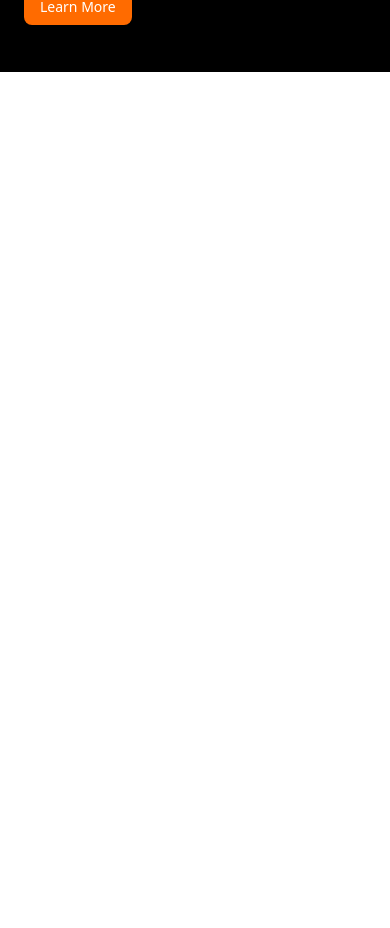
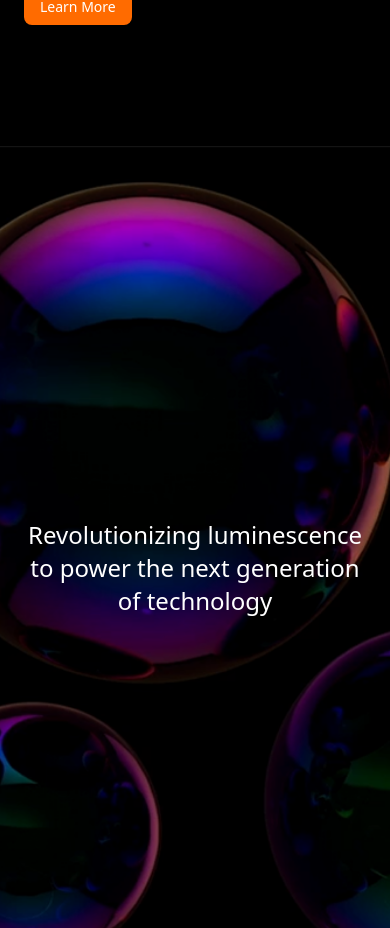
Before and after one commit to shakthishetty/quixta, a Next.js app: page / in a window 390 px wide. Shown: the part 2353-3281 px from the top of the page. Before the commit the page ends 2425 px from the top, so only its background shows below. Built offline with nearby package versions, Linux system fonts and the light colour scheme.

Commit message:
bubble section implimented and made responsive across the device

```diff
--- a/components/AdvancedMaterial.tsx
+++ b/components/AdvancedMaterial.tsx
@@ -1,10 +1,13 @@
+import Bubble from "./Bubble";
+
 const AdvancedMaterial = () => {
   return (
-    <section className="relative w-full bg-black text-white overflow-hidden min-h-screen pb-10">
+    <>
+    <section className="relative w-full bg-black text-white overflow-hidden min-h-screen pb-30">
       {/* === Gradient Path with Rounded Corner === */}
 
  <svg
-  className="absolute top-0 left-0 w-full h-[1200px] sm:h-[1500px] md:h-[1700px] pointer-events-none md:left-40"
+  className="absolute top-0 left-0 w-full h-[1200px] sm:h-[1500px] md:h-[1800px] pointer-events-none md:left-40"
   viewBox="0 0 1000 2000"
   preserveAspectRatio="xMinYMin meet"
 >
@@ -88,6 +91,10 @@ const AdvancedMaterial = () => {
         </div>
       </div>
     </section>
+    <section>
+      <Bubble />
+    </section>
+    </>
   );
 };
 
--- /dev/null
+++ b/components/Bubble.tsx
@@ -0,0 +1,28 @@
+// Bubble.jsx
+import Image from 'next/image';
+
+const Bubble = () => {
+  return (
+    <div className="relative w-full h-screen bg-black flex items-center justify-center overflow-hidden
+                border-t-[0.5px] border-b-[0.5px] border-transparent border-opacity-20">
+  {/* Background Image */}
+  <Image
+    src="/bubble.png"
+    alt="Bubbles background"
+    fill
+    className="object-cover object-center opacity-80"
+    priority
+  />
+
+  {/* Overlay Text */}
+  <div className="relative text-center px-4 sm:px-8">
+    <h1 className="text-white text-2xl sm:text-3xl md:text-5xl font-medium leading-snug max-w-2xl mx-auto">
+      Revolutionizing luminescence to power the next generation of technology
+    </h1>
+  </div>
+</div>
+
+  );
+};
+
+export default Bubble;
```
